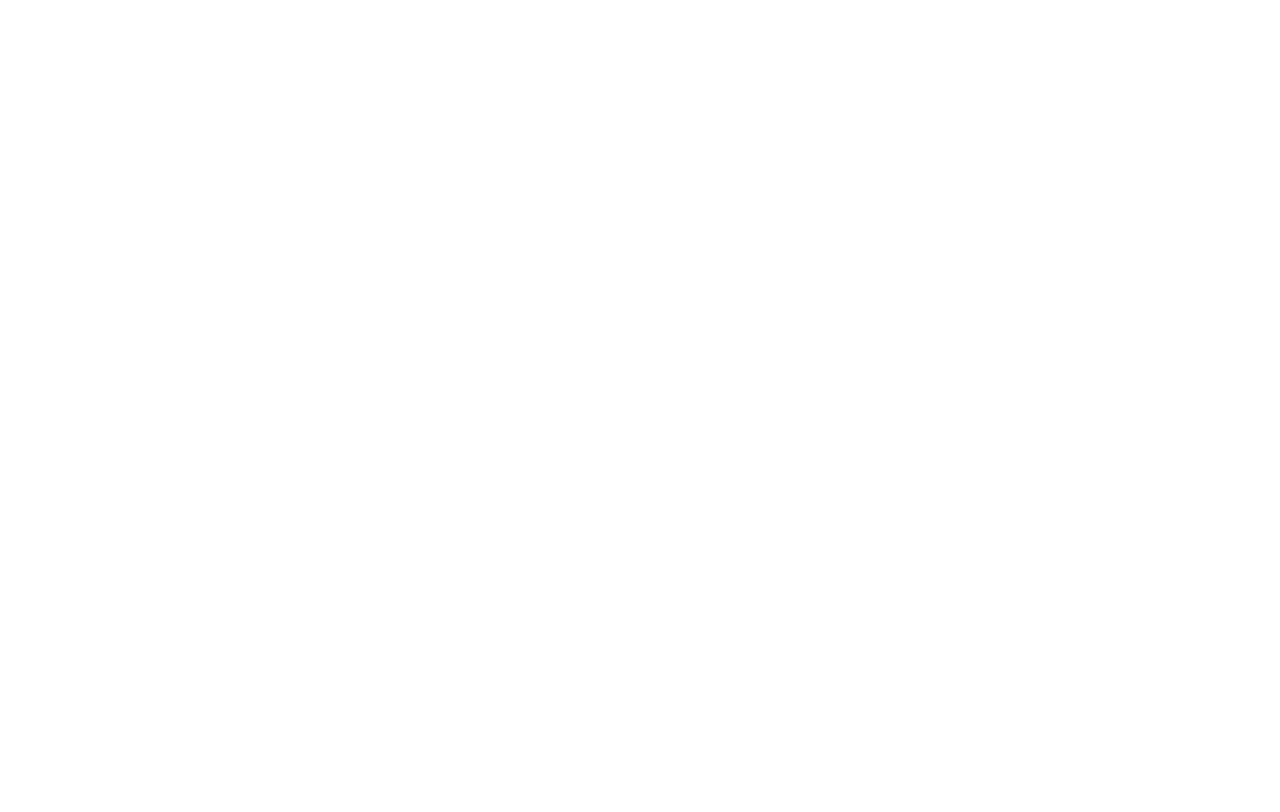
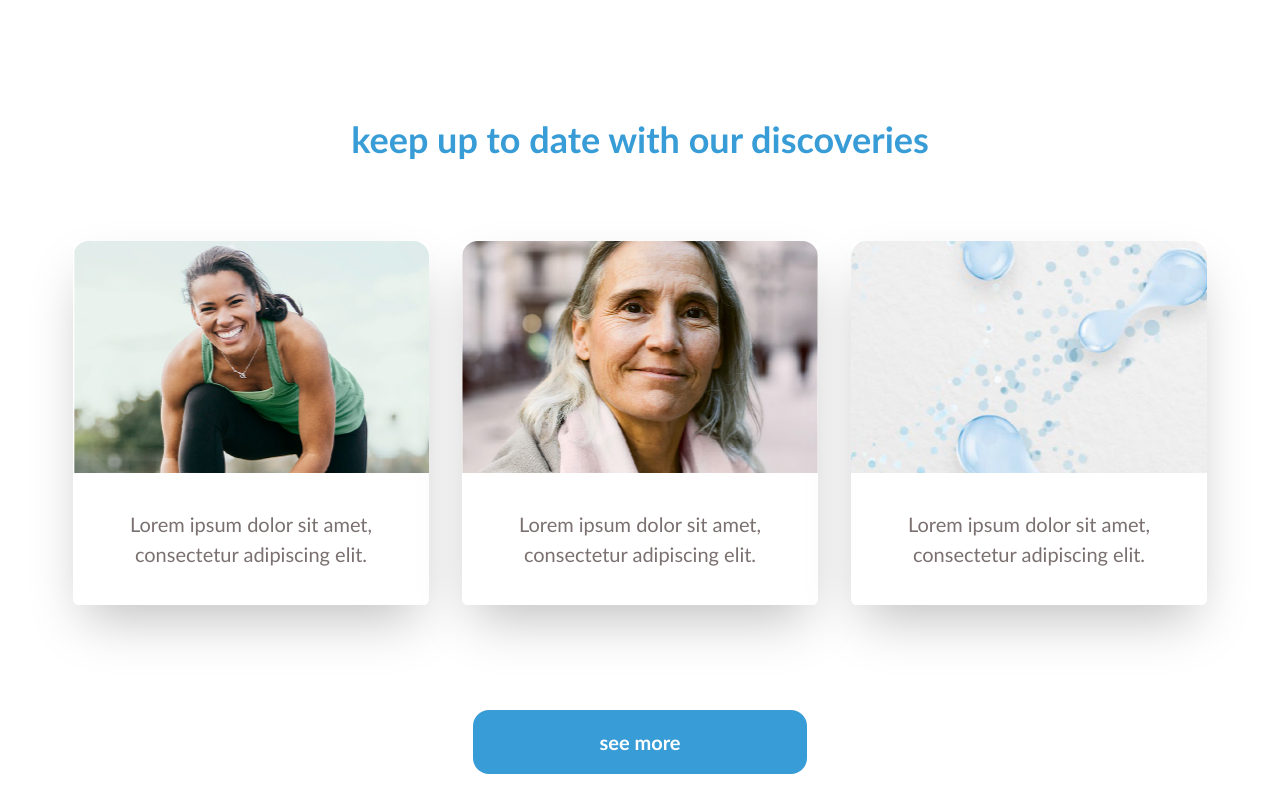
Before and after one commit to MorenaNobre/TBB-Teste, a Next.js app: page / in a window 1280 px wide. Shown: the part 3107-3919 px from the top of the page. Before the commit the page ends 3225 px from the top, so only its background shows below. Built offline with nearby package versions, Linux system fonts and the light colour scheme.

Commit message:
Discoveries and DiscoveryCard components

```diff
--- /dev/null
+++ b/src/components/Discoveries/DiscoveryCard.tsx
@@ -0,0 +1,38 @@
+import { Box, Flex, Image, Text } from "@chakra-ui/react";
+
+export default function DiscoveryCard() {
+  return (
+    <>
+      <Box boxShadow="2xl" rounded="md" bg="white" overflow="hidden" w="356px">
+        <Image src="/images/young-lady.png" h="232px" w="100%" />
+        <Flex align="center" justify="space-between" bg="white">
+          <Flex direction="column" w="100%">
+            <Text p="9" fontSize="20px" textAlign="center">
+              Lorem ipsum dolor sit amet, consectetur adipiscing elit.
+            </Text>
+          </Flex>
+        </Flex>
+      </Box>
+      <Box boxShadow="2xl" rounded="md" bg="white" overflow="hidden" w="356px">
+        <Image src="/images/old-lady.png" h="232px" w="100%" />
+        <Flex align="center" justify="space-between" bg="white">
+          <Flex direction="column" w="100%">
+            <Text p="9" fontSize="20px" textAlign="center">
+              Lorem ipsum dolor sit amet, consectetur adipiscing elit.
+            </Text>
+          </Flex>
+        </Flex>
+      </Box>
+      <Box boxShadow="2xl" rounded="md" bg="white" overflow="hidden" w="356px">
+        <Image src="/images/bubbles.png" h="232px" w="100%" />
+        <Flex align="center" justify="space-between" bg="white">
+          <Flex direction="column" w="100%">
+            <Text p="9" fontSize="20px" textAlign="center">
+              Lorem ipsum dolor sit amet, consectetur adipiscing elit.
+            </Text>
+          </Flex>
+        </Flex>
+      </Box>
+    </>
+  );
+}
--- /dev/null
+++ b/src/components/Discoveries/index.tsx
@@ -0,0 +1,34 @@
+import { Button, Flex, Grid, Heading } from "@chakra-ui/react";
+import DiscoveryCard from "./DiscoveryCard";
+
+export default function Discoveries() {
+  return (
+    <>
+      <Flex align="center" direction="column" mb="120px">
+        <Heading color="blue">keep up to date with our discoveries</Heading>
+        <Grid
+          templateColumns={["1fr", "1fr 1fr", "repeat(3, 1fr)"]}
+          gap={["20px", "33px"]}
+          alignItems="center"
+          justifyContent="center"
+          mt="80px"
+        >
+          <DiscoveryCard />
+        </Grid>
+        <Button
+          bg="blue"
+          color="white"
+          _hover={{ bg: "dark-blue" }}
+          size="lg"
+          px="126px"
+          py="32px"
+          fontSize="20px"
+          borderRadius="16px"
+          mt="105px"
+        >
+          see more
+        </Button>
+      </Flex>
+    </>
+  );
+}
--- a/src/components/Products/index.tsx
+++ b/src/components/Products/index.tsx
@@ -11,7 +11,6 @@
         gap={["20px", "33px"]}
         alignItems="center"
         justifyContent="center"
-        // px={["30px", "0"]}
         mt="80px"
       >
         <ProductCard />
--- a/src/pages/index.tsx
+++ b/src/pages/index.tsx
@@ -1,5 +1,6 @@
 import { Flex } from "@chakra-ui/react";
 import Banner from "../components/Banner";
+import Discoveries from "../components/Discoveries";
 import Header from "../components/Header";
 import Main from "../components/Main";
 import Menu from "../components/Menu";
@@ -15,6 +16,7 @@
       <Main />
       <Products />
       <MiddleBanner />
+      <Discoveries />
     </Flex>
   )
 }
--- a/src/styles/theme.ts
+++ b/src/styles/theme.ts
@@ -4,6 +4,7 @@
   colors: {
     "white": "#FFFFFF",
     "blue": "#389CD6",
+    "dark-blue": "#286e96",
     "dark-gray": "#7B7070",
     "green": "#309D5F",
     "pink": "#EE6381"
```
